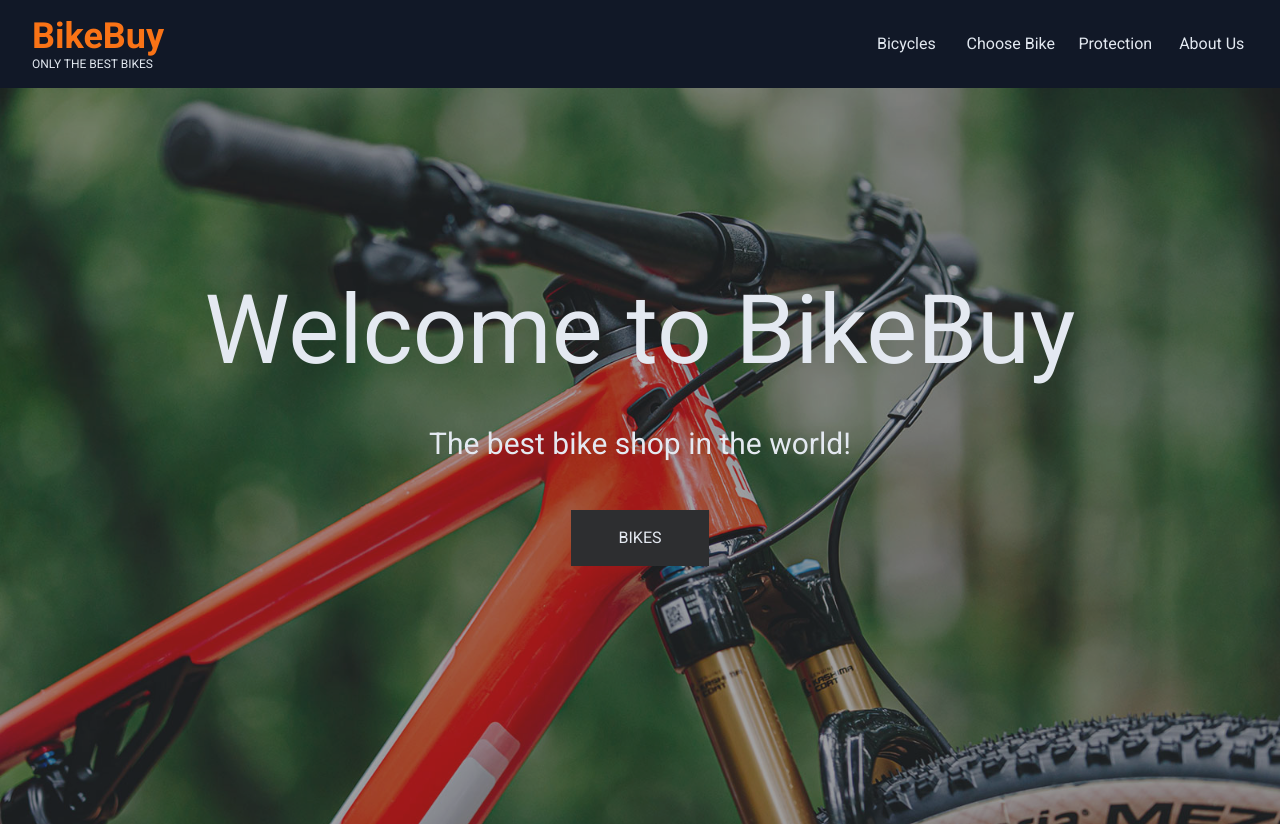
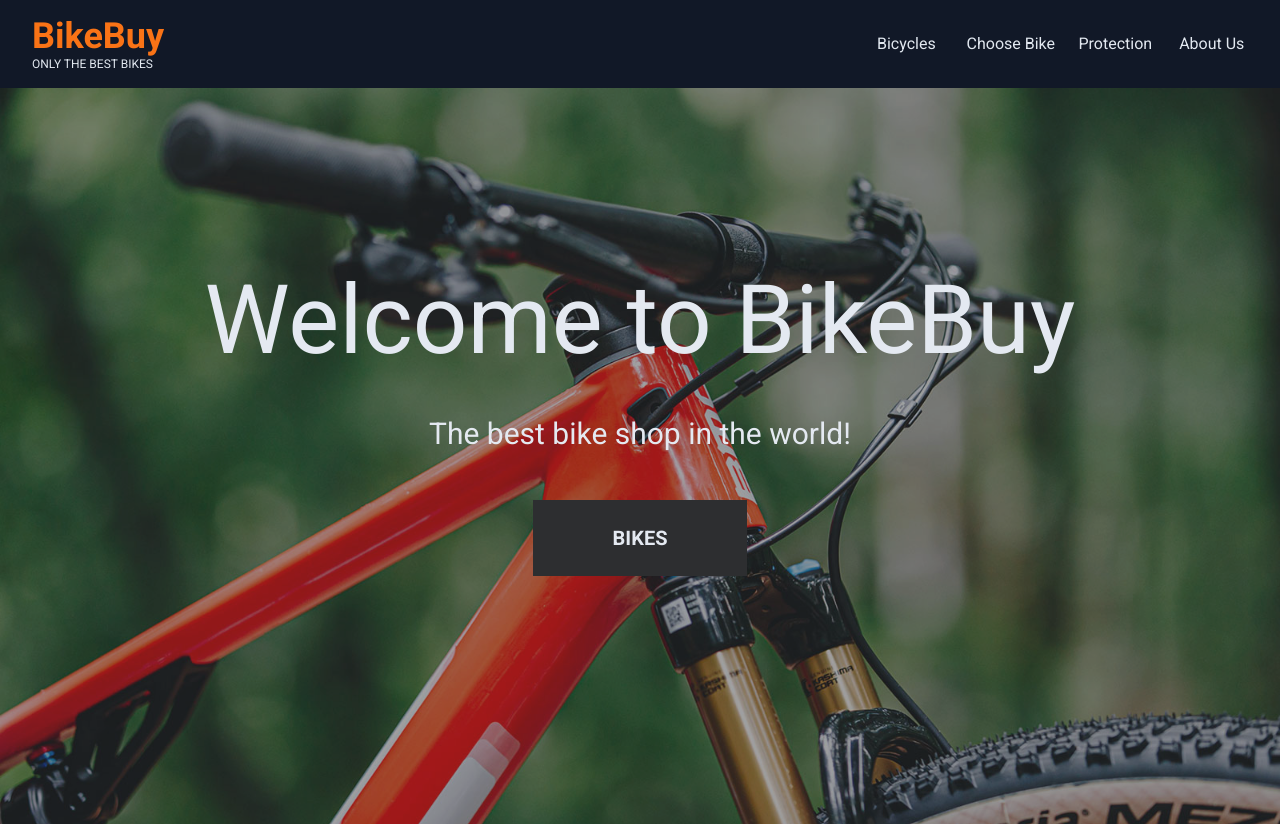
Before and after one commit to Byron-Segura/bike-shop, a React (Vite) app: page / in a window 1280 px wide. Shown: the top 826 px of the page. Built offline with nearby package versions, Linux system fonts and the light colour scheme.

Commit message:
Change Home.jsx background image style

```diff
--- a/src/pages/home/Home.jsx
+++ b/src/pages/home/Home.jsx
@@ -7,12 +7,12 @@ export function HomePage () {
   return (
     <div>
       <section>
-        <article className='min-h-screen opacity-90 bg-[url("../src/assets/home-image-01.jpg")] bg-cover bg-center top-0 left-0 -mt-16'>
+        <article className='min-h-screen opacity-90 bg-cover bg-center top-0 left-0 -mt-16' style={{ backgroundImage: 'url("../src/assets/home-image-01.jpg")' }}>
           <aside className='min-h-screen bg-black/40 flex flex-col justify-center -mt-32 md:-mt-16'>
             <div className='text-center flex flex-col justify-center items-center gap-8 md:gap-12 text-slate-200 p-8'>
               <h3 className='text-5xl md:text-8xl'>Welcome to BikeBuy</h3>
               <h2 className='text-xl md:text-3xl'>The best bike shop in the world!</h2>
-              <NavLink to='all-bikes' styles='bg-zinc-900 hover:bg-orange-500 p-12 py-4'>BIKES</NavLink>
+              <NavLink to='bikes' styles='bg-zinc-900 hover:bg-orange-500 p-20 py-6 font-bold text-xl'>BIKES</NavLink>
             </div>
           </aside>
         </article>
```
